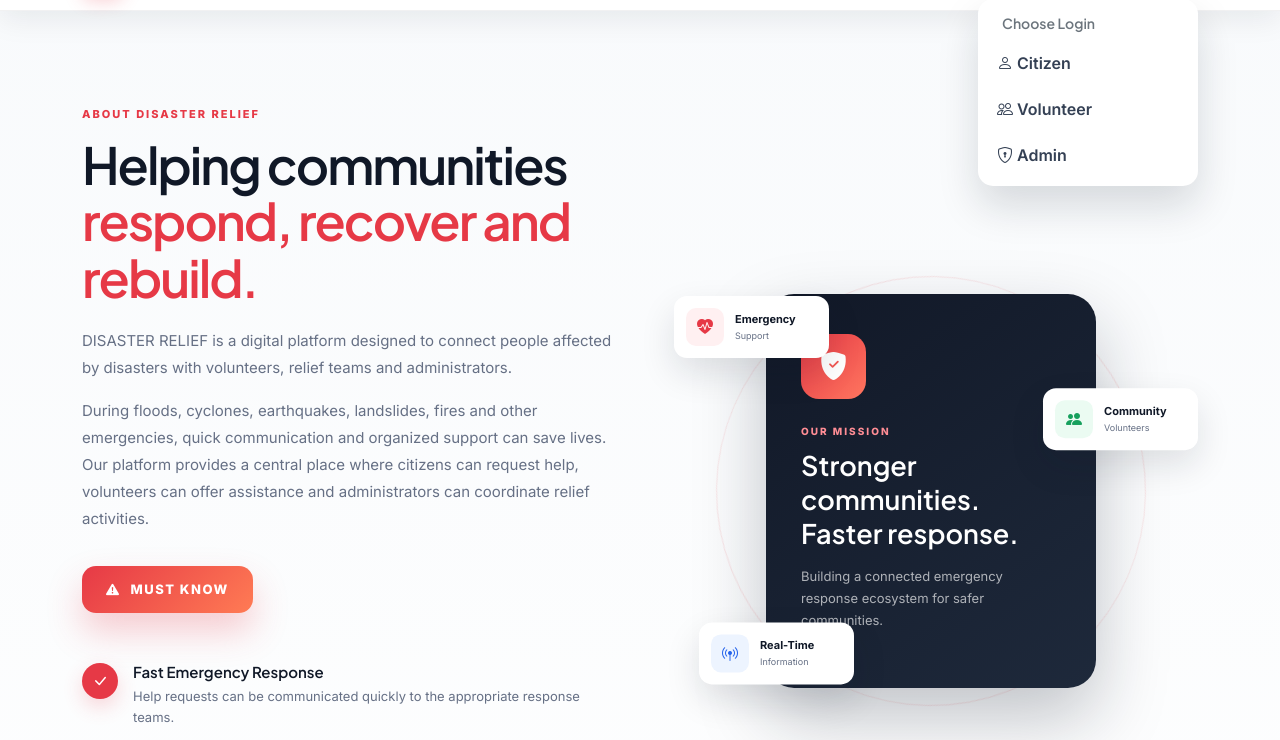
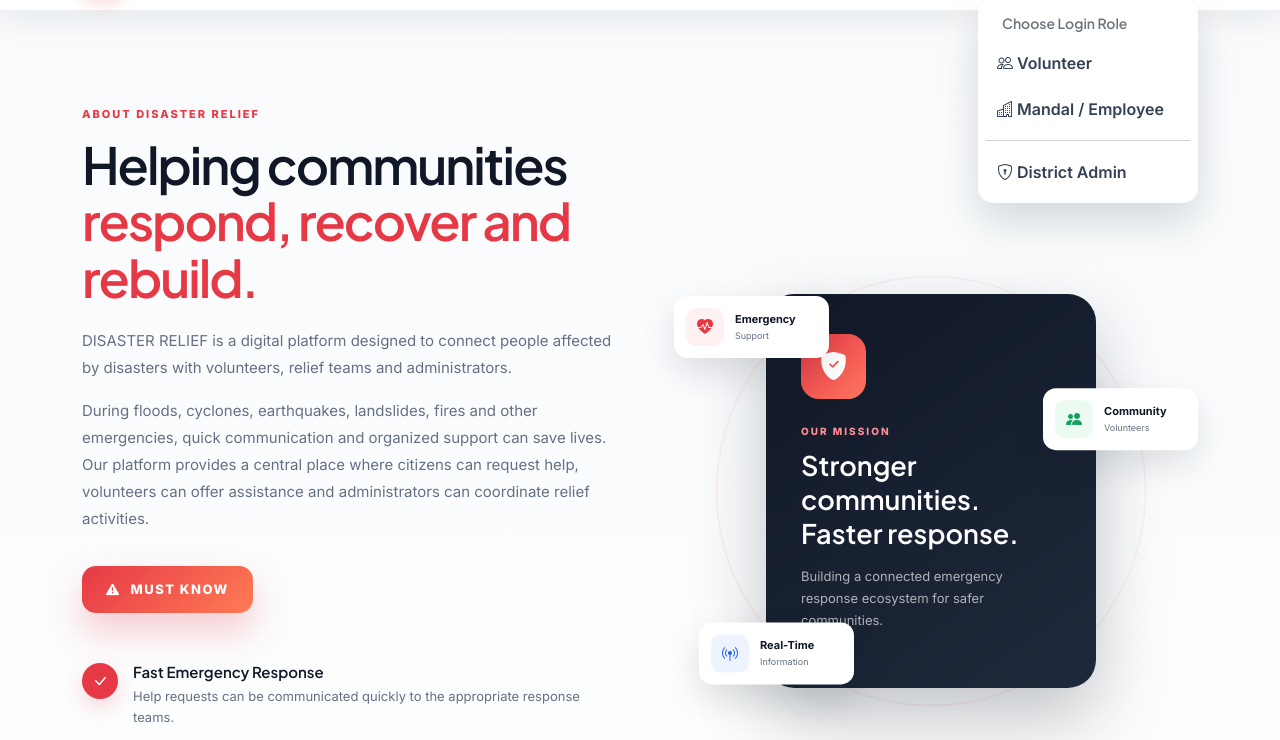
Before and after one commit to jashuvaburjabariki/Disaster-relief, a website: page about.html in a window 1280 px wide. Both pictures are taken after a click on the button "Login". Shown: the part 60-800 px from the top of the page. Drawn offline with nearby package versions, Linux system fonts and the light colour scheme.

Commit message:
Sync login dropdown on About page with home page roles

```diff
--- a/about.html
+++ b/about.html
@@ -69,18 +69,8 @@
 
                         <li>
                             <h6 class="dropdown-header">
-                                Choose Login
+                                Choose Login Role
                             </h6>
-                        </li>
-
-                        <li>
-                            <a
-                                class="dropdown-item"
-                                href="index.html?role=Citizen"
-                            >
-                                <i class="bi bi-person"></i>
-                                Citizen
-                            </a>
                         </li>
 
                         <li>
@@ -96,10 +86,24 @@
                         <li>
                             <a
                                 class="dropdown-item"
-                                href="admin.html"
+                                href="index.html?role=Mandal+Employee"
+                            >
+                                <i class="bi bi-buildings"></i>
+                                Mandal / Employee
+                            </a>
+                        </li>
+
+                        <li>
+                            <hr class="dropdown-divider">
+                        </li>
+
+                        <li>
+                            <a
+                                class="dropdown-item"
+                                href="index.html?role=Admin"
                             >
                                 <i class="bi bi-shield-lock"></i>
-                                Admin
+                                District Admin
                             </a>
                         </li>
 
```
